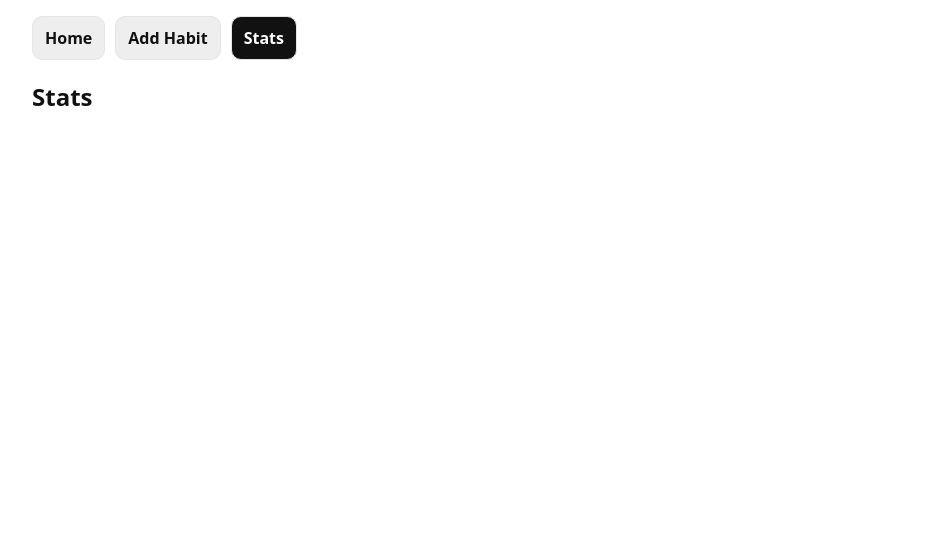
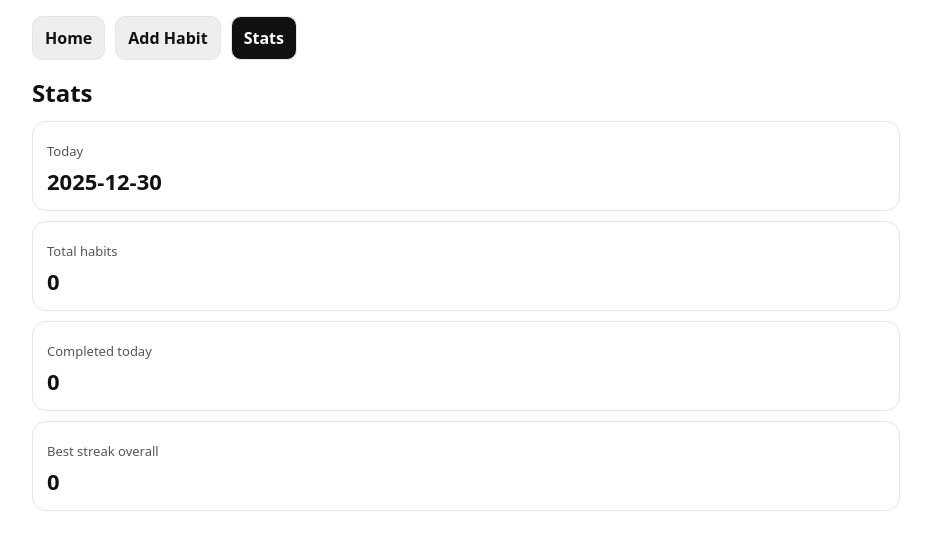
Before and after one commit to Jinaaaaks/habit-tracker, a React (Vite) app: page /stats in a window 1280 px wide. Shown: the top 550 px of the page, without its empty margins (174-1105 px from the left). Built offline with nearby package versions, Linux system fonts and the light colour scheme.

Commit message:
feat:add stats page summary

```diff
--- a/src/pages/Stats.jsx
+++ b/src/pages/Stats.jsx
@@ -1,3 +1,56 @@
+import { useEffect, useMemo, useState } from "react";
+import { getHabits } from "../utils/storage.js";
+import { getTodayISO } from "../utils/dates.js";
+
 export default function Stats() {
-  return <h2>Stats</h2>;
+  const [habits, setHabits] = useState([]);
+
+  useEffect(() => {
+    setHabits(getHabits());
+  }, []);
+
+  const stats = useMemo(() => {
+    const total = habits.length;
+    const today = getTodayISO();
+
+    const completedToday = habits.filter(
+      (h) => h.lastCheckIn === today
+    ).length;
+
+    const bestOverall =
+      habits.length === 0
+        ? 0
+        : Math.max(...habits.map((h) => h.bestStreak || 0));
+
+    return {
+      total,
+      completedToday,
+      bestOverall,
+      today,
+    };
+  }, [habits]);
+
+  return (
+    <div>
+      <h2 className="pageTitle">Stats</h2>
+
+      <div className="grid">
+        <StatCard label="Today" value={stats.today} />
+        <StatCard label="Total habits" value={stats.total} />
+        <StatCard label="Completed today" value={stats.completedToday} />
+        <StatCard label="Best streak overall" value={stats.bestOverall} />
+      </div>
+    </div>
+  );
 }
+
+function StatCard({ label, value }) {
+  return (
+    <div className="card">
+      <div className="habitMeta">{label}</div>
+      <div style={{ fontSize: 22, fontWeight: 900, marginTop: 6 }}>
+        {value}
+      </div>
+    </div>
+  );
+}
```
